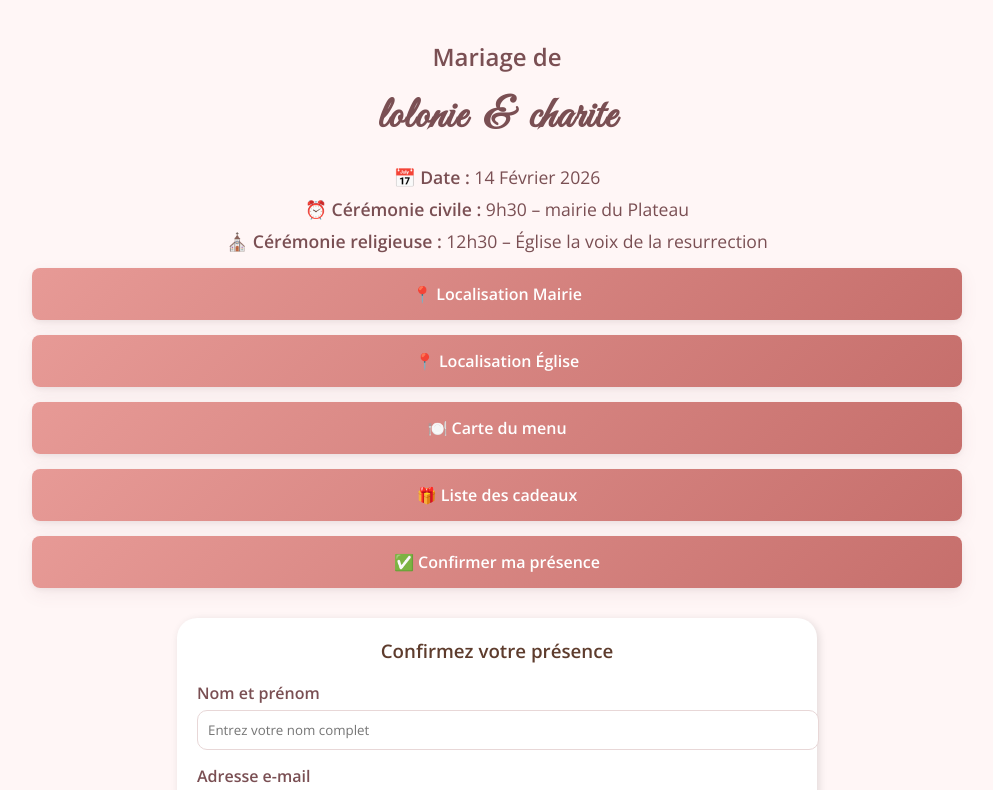
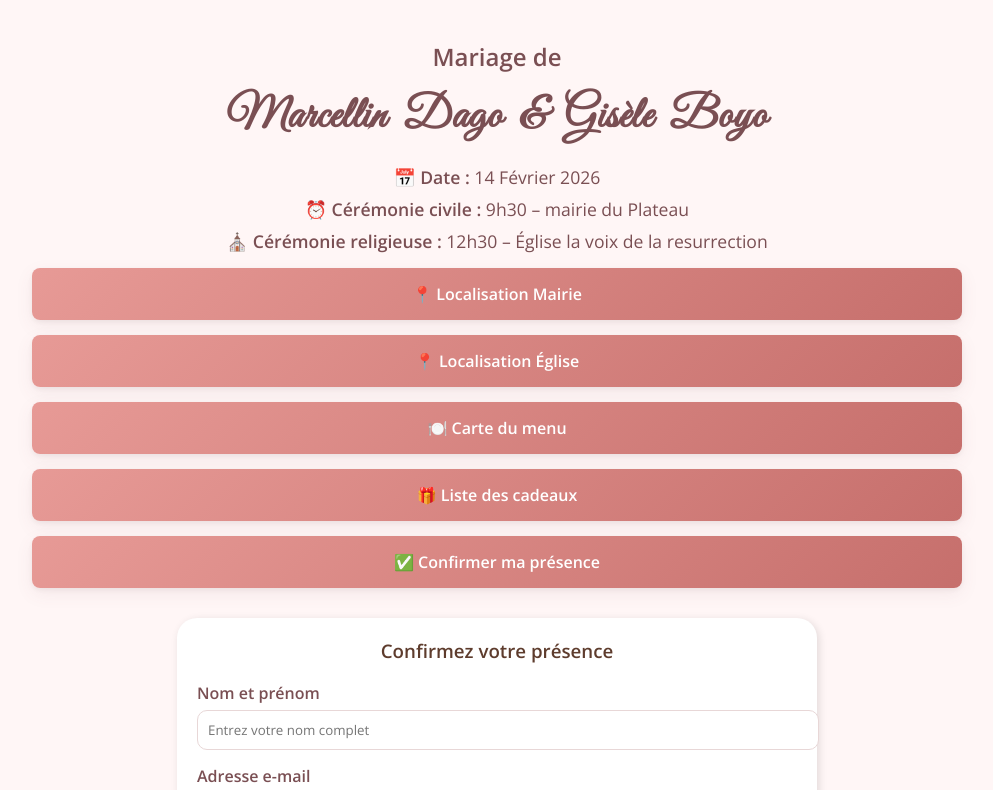
Before and after one commit to meresagbe123-cyber/mariage-de-charite-et-lolonie, a plain HTML site: page index.html in a window 1280 px wide. Shown: the top 790 px of the page, without its empty margins (143-1136 px from the left). Drawn offline with nearby package versions, Linux system fonts and the light colour scheme.

Commit message:
Update index.html

```diff
--- a/index.html
+++ b/index.html
@@ -284,7 +284,7 @@
 <body>
 
   <h1>Mariage de</h1>
-  <h2>lolonie & charite </h2>
+  <h2>Marcellin Dago  & Gisèle Boyo </h2>
 
   <div class="details">
     <p>📅 <strong>Date :</strong> 14 Février 2026</p>
```
